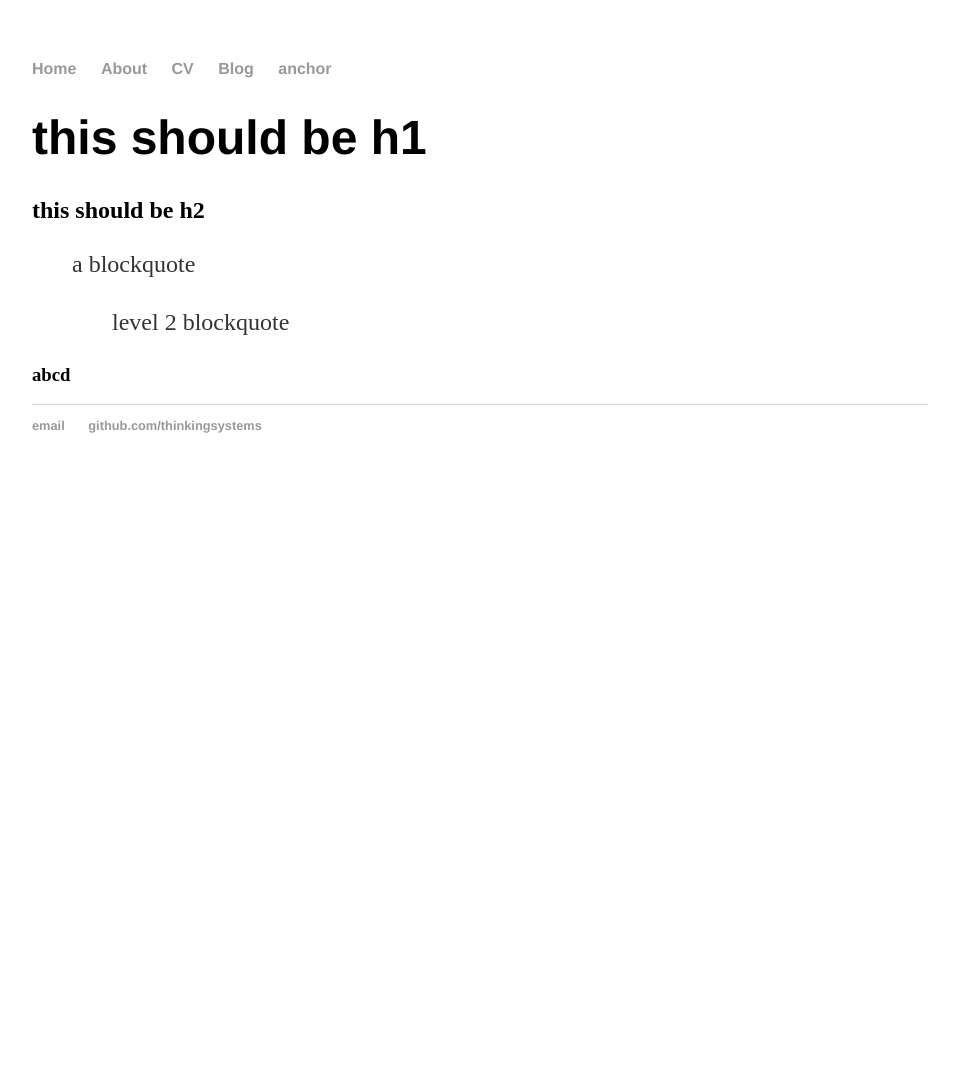
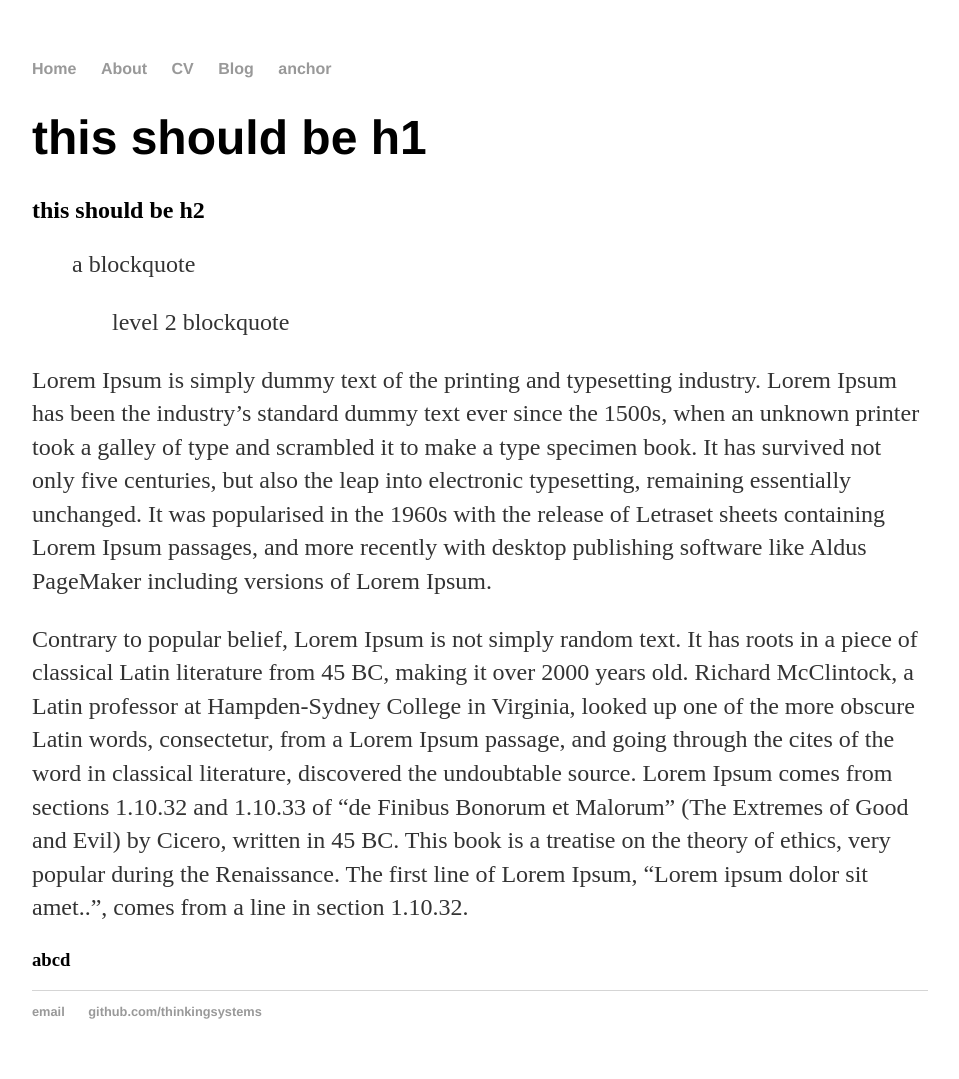
Before and after one commit to thinkingsystems/thinkingsystems.github.io, a Jekyll site: the page built from index.md, in a window 1280 px wide. Shown: the whole page, without its empty margins (160-1119 px from the left). Built offline with Jekyll 4.4.1, drawn with Linux system fonts in a browser that asks for light colours; before the commit the page ends 900 px from its top, so only the background shows below that.

Commit message:
Updated index.md

```diff
--- a/index.md
+++ b/index.md
@@ -12,14 +12,9 @@ published: true
 
 > > level 2 blockquote
 
+Lorem Ipsum is simply dummy text of the printing and typesetting industry. Lorem Ipsum has been the industry's standard dummy text ever since the 1500s, when an unknown printer took a galley of type and scrambled it to make a type specimen book. It has survived not only five centuries, but also the leap into electronic typesetting, remaining essentially unchanged. It was popularised in the 1960s with the release of Letraset sheets containing Lorem Ipsum passages, and more recently with desktop publishing software like Aldus PageMaker including versions of Lorem Ipsum.
 
+Contrary to popular belief, Lorem Ipsum is not simply random text. It has roots in a piece of classical Latin literature from 45 BC, making it over 2000 years old. Richard McClintock, a Latin professor at Hampden-Sydney College in Virginia, looked up one of the more obscure Latin words, consectetur, from a Lorem Ipsum passage, and going through the cites of the word in classical literature, discovered the undoubtable source. Lorem Ipsum comes from sections 1.10.32 and 1.10.33 of "de Finibus Bonorum et Malorum" (The Extremes of Good and Evil) by Cicero, written in 45 BC. This book is a treatise on the theory of ethics, very popular during the Renaissance. The first line of Lorem Ipsum, "Lorem ipsum dolor sit amet..", comes from a line in section 1.10.32.
 
-
-
-
-
-
-
-
-
+<a href="#test"></a>
 ### abcd
```
